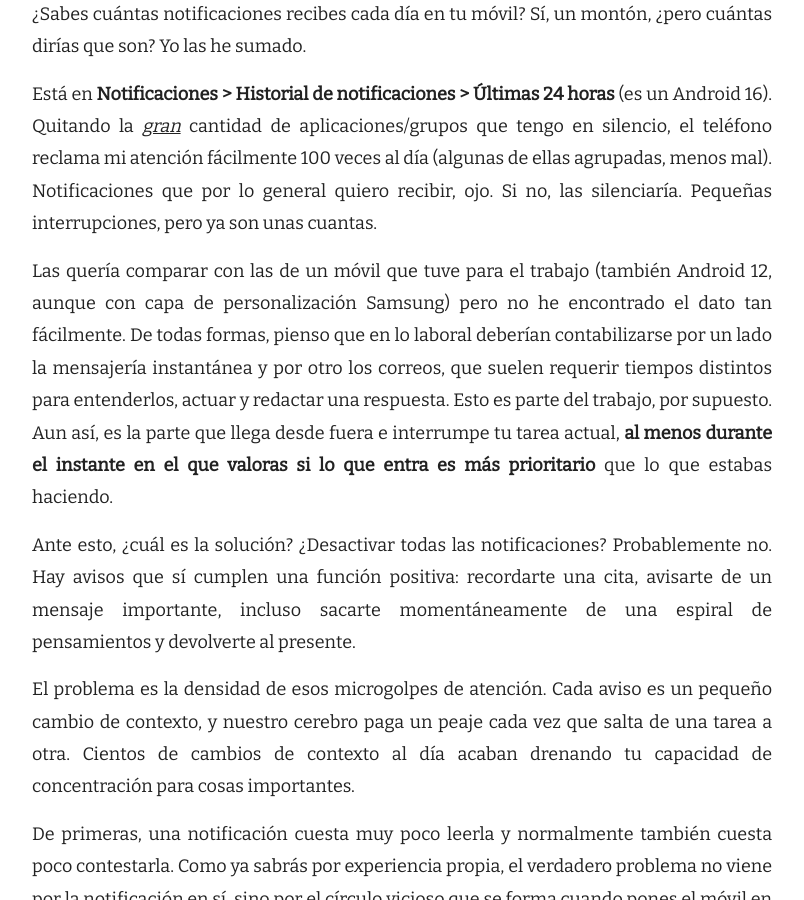
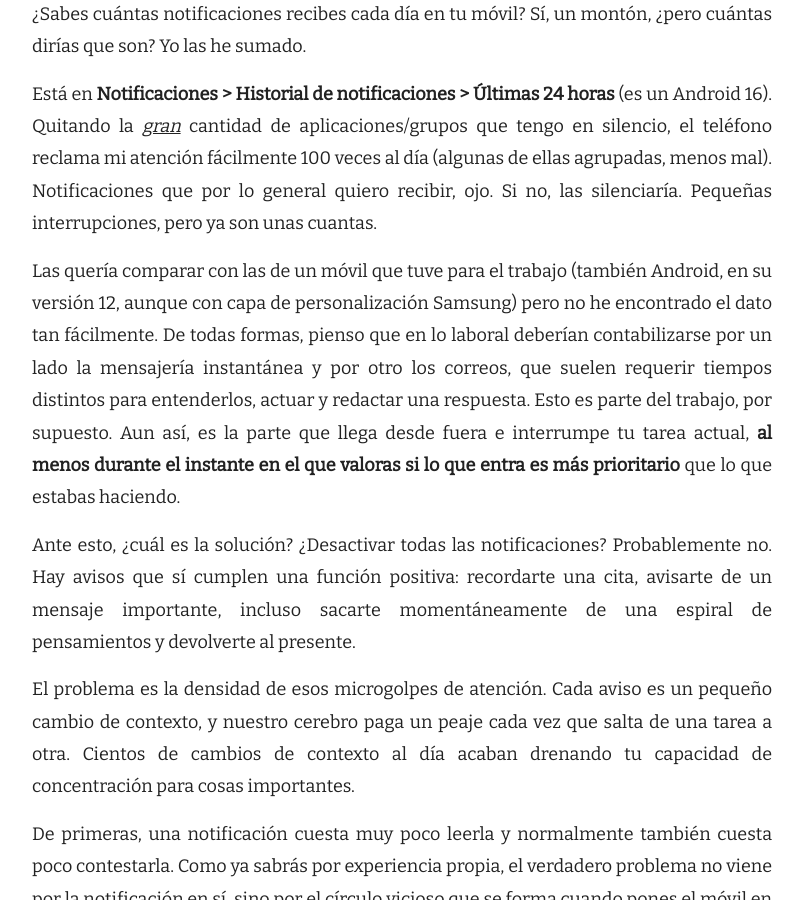
Before and after one commit to jartigag/blog, a Jekyll site: the page built from _posts/2025-08-30-demasiao-feed.md, in a window 1280 px wide and 900 px high, scrolled down 5009 px. Shown: the whole window, without its empty margins (238-1042 px from the left). Built offline with Jekyll 4.4.1, drawn with Linux system fonts in a browser that asks for light colours; nearby versions of some CDN libraries.

Commit message:
Update 2025-08-30-demasiao-feed.md

```diff
--- a/_posts/2025-08-30-demasiao-feed.md
+++ b/_posts/2025-08-30-demasiao-feed.md
@@ -174,7 +174,7 @@ Notificaciones que por lo general quiero recibir, ojo.
 Si no, las silenciaría.
 Pequeñas interrupciones, pero ya son unas cuantas.
 
-Las quería comparar con las de un móvil que tuve para el trabajo (también Android 12, aunque con capa de personalización Samsung) pero no he encontrado el dato tan fácilmente.
+Las quería comparar con las de un móvil que tuve para el trabajo (también Android, en su versión 12, aunque con capa de personalización Samsung) pero no he encontrado el dato tan fácilmente.
 De todas formas, pienso que en lo laboral deberían contabilizarse por un lado la mensajería instantánea y por otro los correos,
 que suelen requerir tiempos distintos para entenderlos, actuar y redactar una respuesta.
 Esto es parte del trabajo, por supuesto.
```
